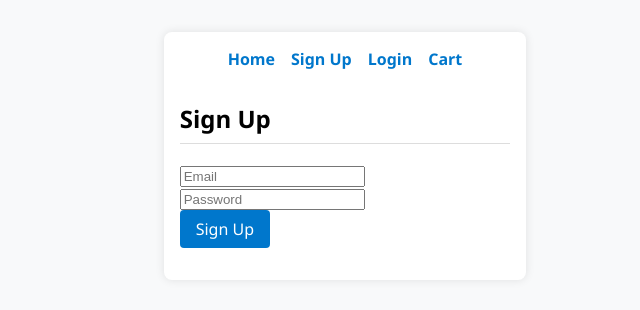
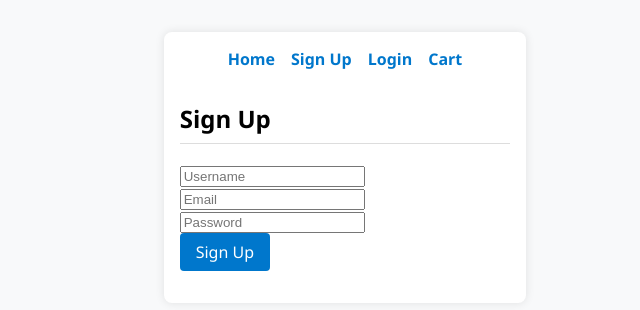
Before and after one commit to mdesoky-4473/Capstone_FE, a React (Vite) app: page /signup in a window 1280 px wide. Shown: the top 310 px of the page, without its empty margins (343-983 px from the left). Built offline with nearby package versions, Linux system fonts and the light colour scheme; no server answers.

Commit message:
added username as part of the request for POST signup

```diff
--- a/src/pages/SignUp.jsx
+++ b/src/pages/SignUp.jsx
@@ -2,6 +2,7 @@
 const BASE = import.meta.env.VITE_API_BASE;
 
 export default function SignUp() {
+  const [username, setUsername] = useState("");
   const [email, setEmail] = useState("");
   const [password, setPassword] = useState("");
   const [message, setMessage] = useState("");
@@ -14,7 +15,7 @@
         headers: {
           "Content-Type": "application/json",
         },
-        body: JSON.stringify({ email, password }),
+        body: JSON.stringify({ username, email, password }),
       });
 
       const data = await res.json();
@@ -37,6 +38,13 @@
       <h2>Sign Up</h2>
       <form onSubmit={handleSubmit}>
         <input
+        type="text"
+        placeholder="Username"
+        value={username}
+        onChange={(e) => setUsername(e.target.value)}
+        required
+        /><br />
+        <input
           type="email"
           placeholder="Email"
           value={email}
```
